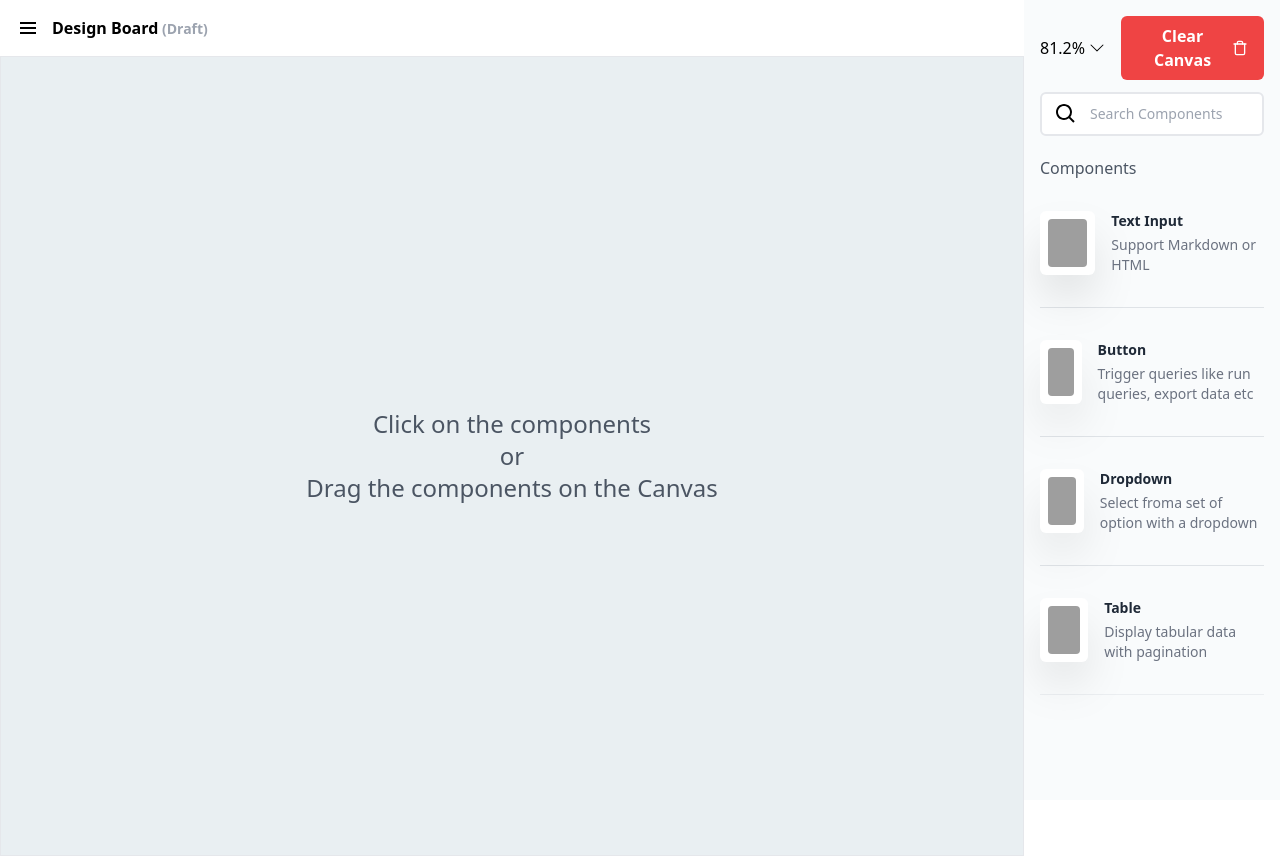
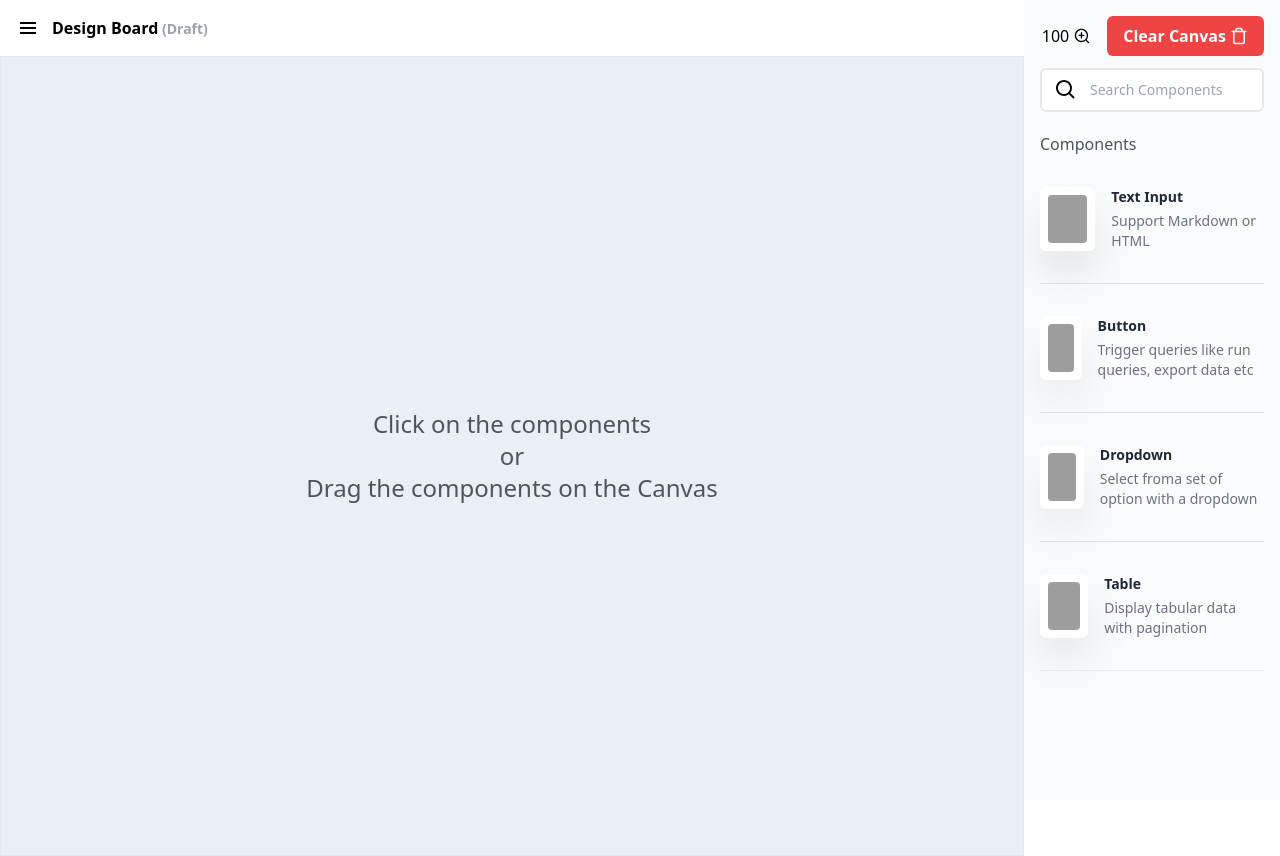
Before and after one commit to debojitsaha/dropper, a React (Vite) app: page / in a window 1280 px wide. Built offline with nearby package versions, Linux system fonts and the light colour scheme; grey boxes are pictures that could not be loaded.

Commit message:
Added: Scroll Zoom

```diff
--- a/src/components/editor/ButtonMenu.jsx
+++ b/src/components/editor/ButtonMenu.jsx
@@ -4,10 +4,10 @@ import { buttonMenu } from "../../data/buttonMenu";
 import { addItemToCanvas, clearCanvas } from "../../store/features/CanvasSlice";
 import { BiSearch } from "react-icons/bi";
 import { FiTrash } from "react-icons/fi";
-import { BsChevronDown } from "react-icons/bs";
+import { AiOutlineZoomIn } from "react-icons/ai";
 import snapToGrid from "../../utilities/snapToGrid";
 
-const ButtonMenu = () => {
+const ButtonMenu = ({ zoomLevel }) => {
   const dispatch = useDispatch();
 
   const { id } = useSelector((state) => state.canvas);
@@ -34,15 +34,15 @@ const ButtonMenu = () => {
       <div className="flex gap-3 items-center justify-end mb-3">
         <div className="flex gap-4">
           <div className="flex items-center gap-1">
-            81.2% <BsChevronDown />
+            {zoomLevel} <AiOutlineZoomIn size={"18px"} />
           </div>
-          <button
+          <buttan
             className="flex items-center gap-1 bg-red-500 text-white font-semibold px-4 py-2 rounded-md"
             onClick={() => dispatch(clearCanvas())}
           >
             Clear Canvas
             <FiTrash size={"18px"} />
-          </button>
+          </buttan>
         </div>
       </div>
       <div className="px-3 py-2 border-2 border-gray-200 rounded-md flex focus-within:border-indigo-600 focus-within:border-2 box-border gap-3 bg-white">
--- a/src/components/editor/Container.jsx
+++ b/src/components/editor/Container.jsx
@@ -1,4 +1,4 @@
-import React, { useCallback } from "react";
+import React, { useCallback, useState } from "react";
 import { useDrop } from "react-dnd";
 import DraggableBox from "./DraggableBox";
 import snapToGrid from "../../utilities/snapToGrid";
@@ -7,7 +7,7 @@ import { updatePositionOnCanvas } from "../../store/features/CanvasSlice";
 import { componentType } from "../../data/buttonMenu";
 import DragLayer from "./DragLayer";
 
-const Container = () => {
+const Container = ({ zoomLevel, setZoomLevel }) => {
   const { itemsOnCanvas } = useSelector((state) => state.canvas);
   const dispatch = useDispatch();
 
@@ -39,10 +39,34 @@ const Container = () => {
     [moveBox]
   );
 
+  const handleZoom = (event) => {
+    if (event.ctrlKey) {
+      event.preventDefault(); // Prevent the default scrolling behavior
+
+      // Calculate the new zoom level based on the scroll delta
+      const newZoomLevel = zoomLevel + (event.deltaY > 0 ? -5 : 5);
+
+      // Limit the zoom level to your desired range (e.g., 10% to 300%)
+      if (newZoomLevel >= 10 && newZoomLevel <= 300) {
+        setZoomLevel(newZoomLevel);
+      }
+    }
+  };
+
   return (
     <div
       ref={drop}
-      className="w-full h-screen border relative overflow-hidden bg-[#E9EFF2]"
+      className="w-full h-screen border relative overflow-auto bg-[#E9EFF2]"
+      onWheel={handleZoom}
+    >
+      <div
+        className="w-full relative bg-transparent overflow-auto"
+        style={{
+          transform: `scale(${zoomLevel / 100})`,
+          transformOrigin: "top left",
+          overflow: "auto", // Enable scrollbars for inner content
+          height: "100%", // Set a fixed height to the inner scrollable area
+        }}
       >
         <DragLayer />
         {Object.keys(itemsOnCanvas).length <= 0 ? (
@@ -59,6 +83,7 @@ const Container = () => {
           </div>
         )}
       </div>
+    </div>
   );
 };
 
--- a/src/pages/Editor.jsx
+++ b/src/pages/Editor.jsx
@@ -1,9 +1,10 @@
-import React from "react";
+import React, { useState } from "react";
 import ButtonMenu from "../components/editor/ButtonMenu";
 import Container from "../components/editor/Container";
 import { BiMenu } from "react-icons/bi";
 
 const Editor = () => {
+  const [zoomLevel, setZoomLevel] = useState(100);
   return (
     <main className="">
       <div className="flex h-screen">
@@ -21,11 +22,11 @@ const Editor = () => {
               </p>
             </div>
           </div>
-          <Container />
+          <Container zoomLevel={zoomLevel} setZoomLevel={setZoomLevel} />
         </div>
 
         {/* list of components */}
-        <ButtonMenu />
+        <ButtonMenu zoomLevel={zoomLevel} />
       </div>
     </main>
   );
```
Lines whose indentation alone changed are shown as unchanged.
